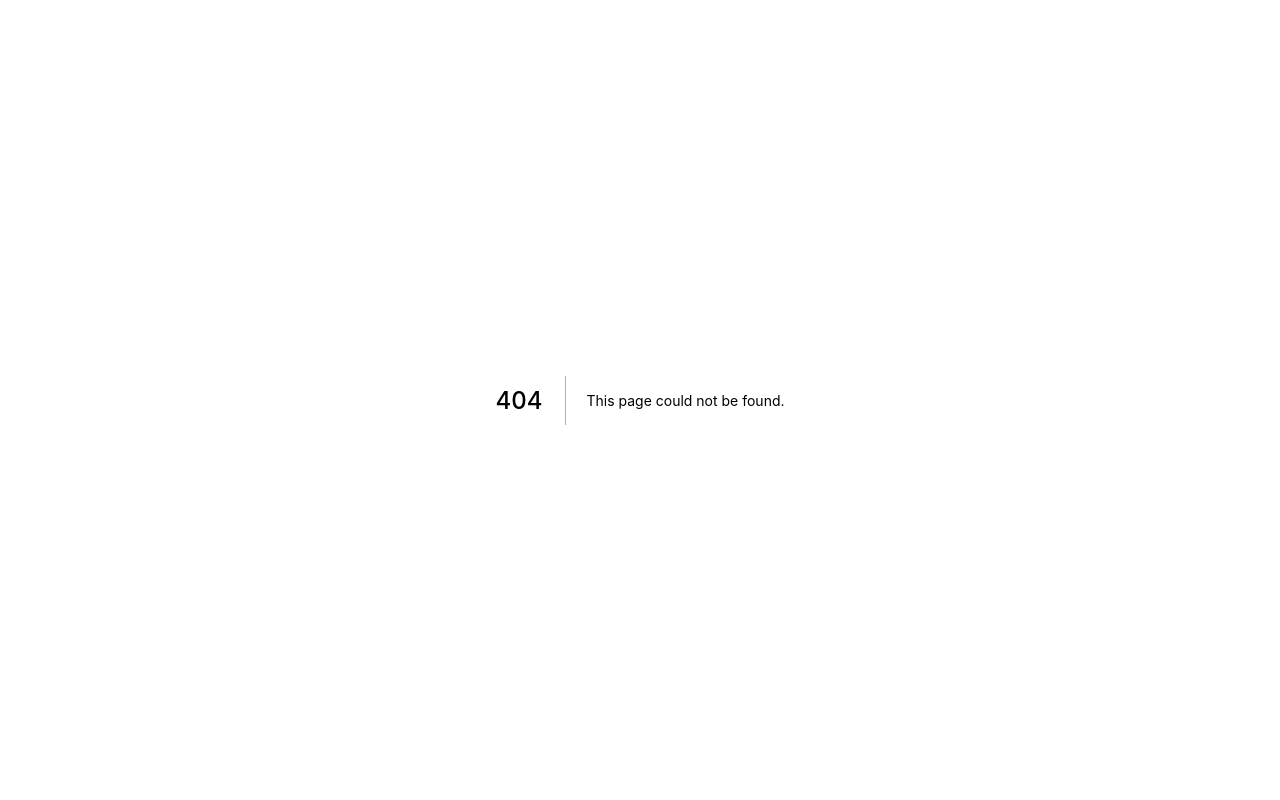
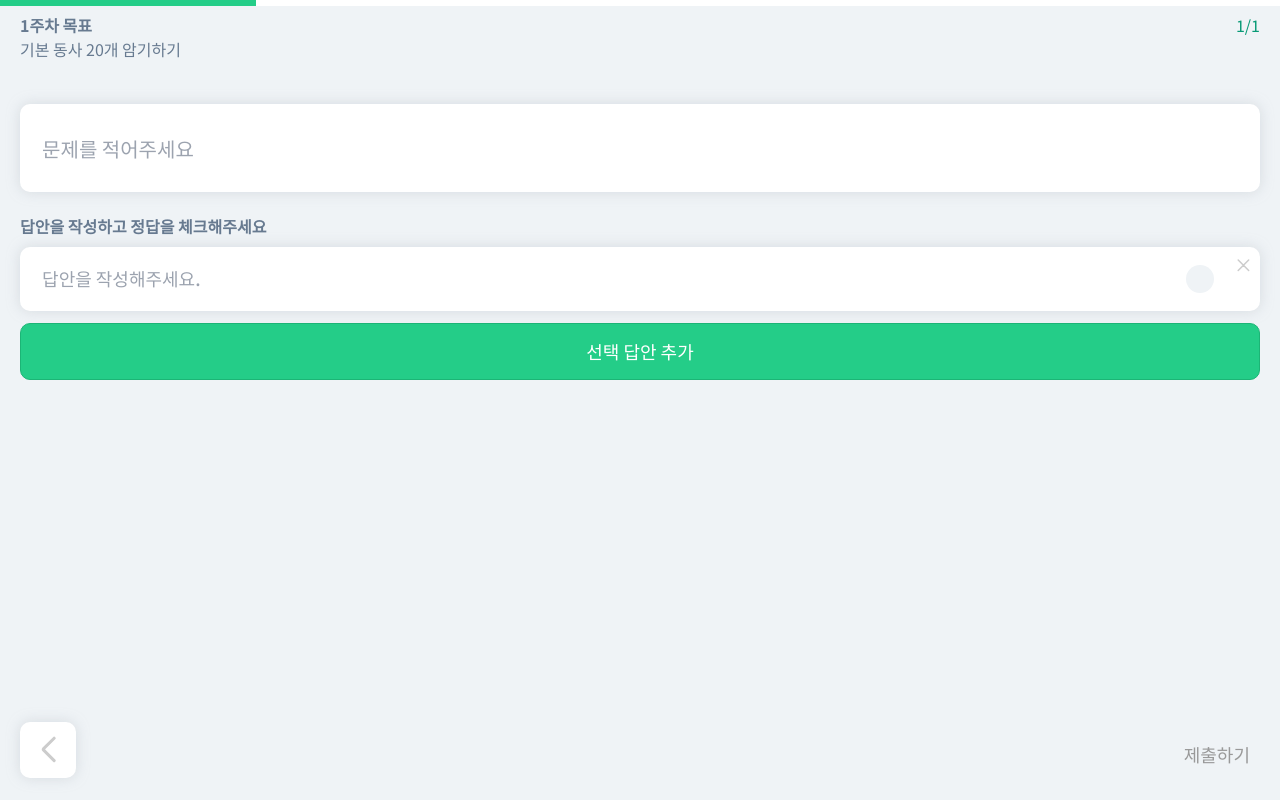
Before and after one commit to dnd-side-project/dnd-7th-9-frontend, a Next.js app: page /create-quiz/1 in a window 1280 px wide. Before the commit this address had no page. Built offline with nearby package versions, Linux system fonts and the light colour scheme.

Commit message:
feat : 문제 작성 UI
- 보기 추가
- 보기 삭제
- 보기 최소 개수 설정(2개)
- 보기 최대 개수 설정(5개)
- 제출하기 버튼

```diff
--- a/pages/create-quiz.tsx
+++ /dev/null
@@ -1,52 +0,0 @@
-import ProgressBar from '@app.component/progressBar';
-import React, { useState } from 'react';
-import CancelIcon from '@assets/iconoir_cancel.svg';
-import DefaultButton from '@app.component/button/DefaultButton';
-import PageTransitionButton from '@app.component/button/PageTransitionButton';
-
-// 임시로 5문제 만들기로 설정
-export default function CreateQuiz() {
-	const [choiceLen, setChoiceLen] = useState<number>(1);
-	return (
-		<div>
-			<div className="fixed top-0 left-0 right-0  ">
-				<ProgressBar progress={20} />
-			</div>
-			<div className="flex items-center justify-between mt-[13px] ">
-				<span className="text-slate text-small2 font-bold">1주차 목표</span>
-				<span className="text-[#089A76] text-small1 font-regular">1/5</span>
-			</div>
-			<span className="mt-[4px] text-slate text-small1 font-regular">기본 동사 20개 암기하기</span>
-			<form>
-				<input
-					placeholder="문제를 적어주세요"
-					className="w-full mt-[43px] h-[88px]  px-[22.09px] outline-none rounded text-headline  font-medium drop-shadow-white"
-				/>
-				<span className="block mt-[22.02px] mb-[8.98px] text-slate text-small2 font-bold">
-					답안을 작성하고 정답을 체크해주세요
-				</span>
-				{Array.from({ length: choiceLen }, () => 0).map(() => (
-					<div key={Date.now()} className="flex mb-[12px] h-[64px] justify-between bg-white rounded drop-shadow-white ">
-						<input
-							placeholder="답안을 작성해주세요."
-							className="w-full   ml-[22.09px] outline-none text-body1 font-medium"
-						/>
-						<div className="flex   justify-center  ">
-							<div className="bg-background-gray rounded-full w-[28px] h-[28px] ml-[2.77px] mt-[17px] " />
-							<button type="button" className="ml-[16.69px] mr-[4px] mt-[6.26px] mb-[33.74px]">
-								<CancelIcon />
-							</button>
-						</div>
-					</div>
-				))}
-
-				<DefaultButton text="선택 답안 추가" onClick={() => setChoiceLen((prev) => prev + 1)} />
-				<div className="mt-[40.07px]" />
-				<div className="flex justify-between items-center absolute left-[20px] right-[20px] bottom-[22.2px]">
-					<PageTransitionButton pageTo="before" isActive={false} />
-					<PageTransitionButton pageTo="next" isActive />
-				</div>
-			</form>
-		</div>
-	);
-}
--- /dev/null
+++ b/pages/create-quiz/[id].tsx
@@ -0,0 +1,124 @@
+import ProgressBar from '@app.component/progressBar';
+import React, { useEffect, useState } from 'react';
+import DeleteIcon from '@assets/iconoir_cancel.svg';
+import DefaultButton from '@app.component/button/DefaultButton';
+import PageTransitionButton from '@app.component/button/PageTransitionButton';
+import useCreateQuizStore from '@app.modules/store/createQuiz';
+import { useRouter } from 'next/router';
+
+// 임시로 5문제 만들기로 설정
+export default function CreateQuiz() {
+	const router = useRouter();
+	const { quizzes, addChoice, deleteChoice, checkAnswer, setInitQuizzes } = useCreateQuizStore();
+
+	useEffect(() => {
+		if (router.query.id && +router.query.id !== 0) return;
+		if (quizzes.length === 5) return;
+		setInitQuizzes(5);
+	}, [router]);
+
+	console.log(quizzes);
+	return (
+		<div>
+			{router.query.id && (
+				<div>
+					<div className="fixed top-0 left-0 right-0  ">
+						<ProgressBar progress={20} />
+					</div>
+					<div className="flex items-center justify-between mt-[13px] ">
+						<span className="text-slate text-small2 font-bold">1주차 목표</span>
+						<span className="text-[#089A76] text-small1 font-regular">
+							{router.query.id}/{quizzes.length}
+						</span>
+					</div>
+					<span className="mt-[4px] text-slate text-small1 font-regular">기본 동사 20개 암기하기</span>
+					<div>
+						<input
+							placeholder="문제를 적어주세요"
+							className="w-full mt-[43px] h-[88px]  px-[22.09px] outline-none rounded text-headline  font-medium drop-shadow-white"
+						/>
+						<span className="block mt-[22.02px] mb-[8.98px] text-slate text-small2 font-bold">
+							답안을 작성하고 정답을 체크해주세요
+						</span>
+
+						{quizzes[+router.query.id - 1].choices.map((choice) => (
+							<div
+								key={choice.id}
+								className="flex mb-[12px] h-[64px] justify-between bg-white rounded drop-shadow-white "
+							>
+								<input
+									placeholder="답안을 작성해주세요."
+									className="w-full   ml-[22.09px] outline-none text-body1 font-medium"
+								/>
+
+								<div className="flex   justify-center  ">
+									<button type="button" onClick={() => checkAnswer(+router.query.id - 1, choice.id)}>
+										<div
+											className={`bg-background-gray rounded-full  ml-[2.77px] ${
+												choice.isAnswer
+													? 'w-[16px] h-[16px] ring-[6px]  ring-main -translate-x-[6px]'
+													: 'w-[28px] h-[28px]'
+											}  `}
+										/>
+									</button>
+									<button
+										onClick={() => deleteChoice(+router.query.id - 1, choice.id)}
+										type="button"
+										className="ml-[16.69px] mr-[4px] mt-[6.26px] mb-[33.74px]"
+									>
+										<DeleteIcon />
+									</button>
+								</div>
+							</div>
+						))}
+
+						<DefaultButton
+							text="선택 답안 추가"
+							onClick={() => {
+								if (quizzes[+router.query.id - 1].choices.length >= quizzes.length) {
+									alert('답안의 최대 개수는 quizLength개입니다.');
+									return;
+								}
+								addChoice(+router.query.id - 1);
+							}}
+						/>
+						<div className="mt-[120.07px]" />
+					</div>
+					<div className="flex justify-between items-center">
+						<div className=" fixed left-[20px]  bottom-[22.2px]">
+							<PageTransitionButton
+								pageTo="before"
+								isActive={false}
+								onClick={() => {
+									if (+router.query.id <= 1) return;
+									router.push(`/create-quiz/${+router.query.id - 1}`);
+								}}
+								isActive={+router.query.id > 1}
+							/>
+						</div>
+						<div className=" fixed  right-[20px] bottom-[22.2px]">
+							{+router.query.id >= quizzes.length ? (
+								<button type="button" className="p-[10px]">
+									<span className="text-body1 text-[#999999] font-medium">제출하기</span>
+								</button>
+							) : (
+								<PageTransitionButton
+									pageTo="next"
+									onClick={() => {
+										if (+router.query.id >= quizzes.length) return;
+										if (quizzes[+router.query.id - 1].choices.length < 2) {
+											alert('최소 2개의 답안을 작성해 주세요.');
+											return;
+										}
+										router.push(`/create-quiz/${+router.query.id + 1}`);
+									}}
+									isActive={+router.query.id < quizzes.length}
+								/>
+							)}
+						</div>
+					</div>
+				</div>
+			)}
+		</div>
+	);
+}
--- /dev/null
+++ b/src/app.modules/store/createQuiz.tsx
@@ -0,0 +1,85 @@
+import create from 'zustand';
+
+// temp
+
+interface IQuiz {
+	question: string;
+	choices: { id: number; content: string; isAnswer: boolean }[];
+}
+interface State {
+	quizLength: number;
+	quizzes: IQuiz[];
+}
+const useCreateQuizStore = create<State>((set) => ({
+	quizLength: 1,
+	quizzes: [
+		{
+			question: '',
+			choices: [{ id: 0, content: '', isAnswer: false }],
+		},
+	],
+	setInitQuizzes: (quizLength: number) =>
+		set(() => ({
+			quizzes: Array.from({ length: quizLength }, () => ({
+				question: '',
+				choices: [{ id: 0, content: '', isAnswer: false }],
+			})),
+		})),
+	pushQuiz: (newQuiz: IQuiz) => set((state) => ({ quizzes: [...state.quizzes, newQuiz] })),
+	editQuiz: (newQuiz: IQuiz, quizIdx: number) =>
+		set((state) => {
+			const prevQuizzes = state.quizzes.slice(0, quizIdx);
+			const nextQuizzes = state.quizzes.slice(quizIdx + 1);
+			return { quizzes: [...prevQuizzes, newQuiz, ...nextQuizzes] };
+		}),
+	addChoice: (quizIdx: number) =>
+		set((state) => {
+			if (state.quizzes[quizIdx].choices.length >= 5) return { quizzes: state.quizzes };
+			const prevQuizzes = state.quizzes.slice(0, quizIdx);
+			const nextQuizzes = state.quizzes.slice(quizIdx + 1);
+			const newQuiz = {
+				...state.quizzes[quizIdx],
+				choices: [
+					...state.quizzes[quizIdx].choices,
+					{ id: state.quizzes[quizIdx].choices.length, content: '', isAnswer: false },
+				],
+			} as IQuiz;
+			return { quizzes: [...prevQuizzes, newQuiz, ...nextQuizzes] };
+		}),
+	checkAnswer: (quizIdx: number, choiceId: number) =>
+		set((state) => {
+			const prevQuizzes = state.quizzes.slice(0, quizIdx);
+			const nextQuizzes = state.quizzes.slice(quizIdx + 1);
+
+			const newQuiz = {
+				...state.quizzes[quizIdx],
+				choices: state.quizzes[quizIdx].choices.map((choice) => {
+					if (choice.id === choiceId) return { ...choice, isAnswer: !choice.isAnswer };
+					return choice;
+				}),
+			} as IQuiz;
+			return { quizzes: [...prevQuizzes, newQuiz, ...nextQuizzes] };
+		}),
+	deleteChoice: (quizIdx: number, choiceId: number) =>
+		set((state) => {
+			const prevQuizzes = state.quizzes.slice(0, quizIdx);
+			const nextQuizzes = state.quizzes.slice(quizIdx + 1);
+
+			const newQuiz = {
+				...state.quizzes[quizIdx],
+				choices: state.quizzes[quizIdx].choices.filter((choice) => choice.id !== choiceId),
+			} as IQuiz;
+			return { quizzes: [...prevQuizzes, newQuiz, ...nextQuizzes] };
+		}),
+	initQuizzes: () =>
+		set({
+			quizzes: [
+				{
+					question: '',
+					choices: [{ id: 0, content: '', isAnswer: false }],
+				},
+			],
+		}),
+}));
+
+export default useCreateQuizStore;
```
Also changed, not shown: 1 other file (tests, documents, lock files or other folders).
